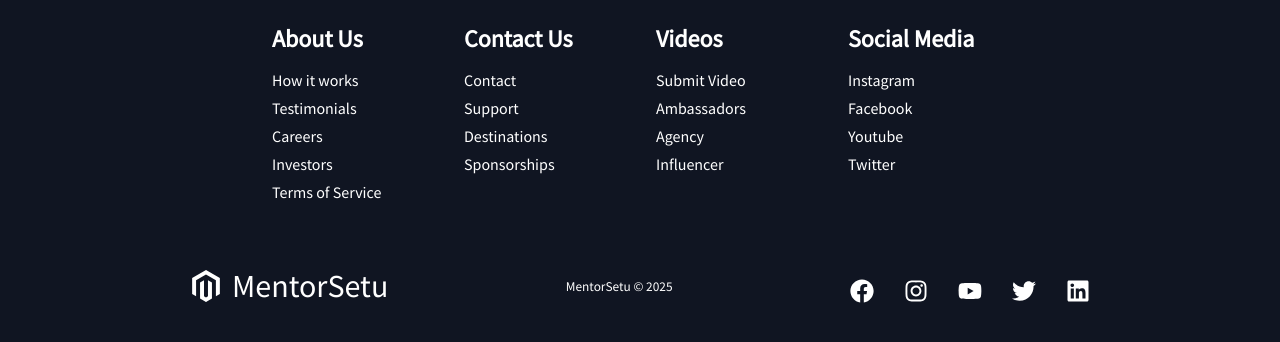
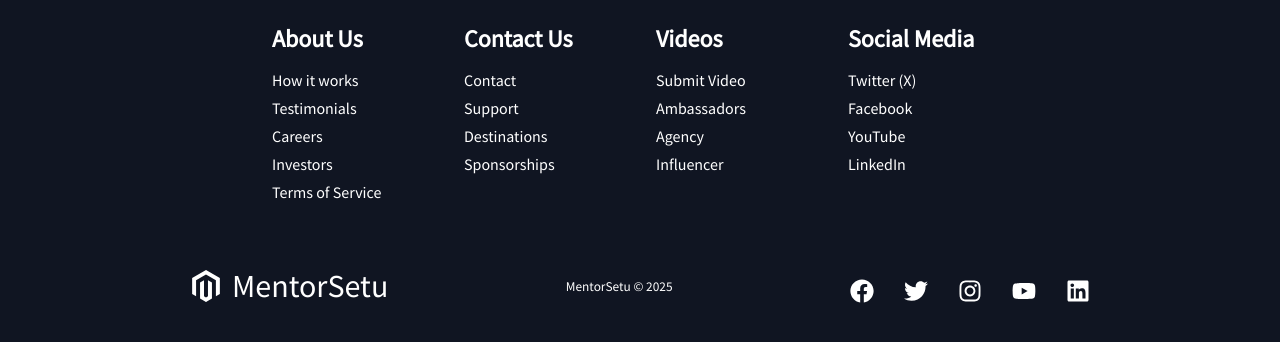
Before and after one commit to surajbhan93/MentorSetu, a React (Create React App) app: page /About in a window 1280 px wide. Shown: the part 3319-3661 px from the top of the page. Built offline with nearby package versions, Linux system fonts and the light colour scheme.

Commit message:
Update Footer.js

```diff
--- a/src/components/Footer/Footer.js
+++ b/src/components/Footer/Footer.js
@@ -72,10 +72,11 @@
           </FooterLinkItems>
           <FooterLinkItems>
             <FooterLinkTitle>Social Media</FooterLinkTitle>
-            <FooterLink to='/'>Instagram</FooterLink>
-            <FooterLink to='/'>Facebook</FooterLink>
-            <FooterLink to='/'>Youtube</FooterLink>
-            <FooterLink to='/'>Twitter</FooterLink>
+            <FooterLink as="a" href="https://x.com/MentorSetuJobs" target="_blank" rel="noopener noreferrer">Twitter (X)</FooterLink>
+            <FooterLink as="a" href="https://facebook.com" target="_blank" rel="noopener noreferrer">Facebook</FooterLink>
+            <FooterLink as="a" href="https://www.youtube.com/@Code_WithSuraj" target="_blank" rel="noopener noreferrer">YouTube</FooterLink>
+            <FooterLink as="a" href="https://www.linkedin.com/company/mentorsetu-ai/?viewAsMember=true" target="_blank" rel="noopener noreferrer">LinkedIn</FooterLink>
+
           </FooterLinkItems>
         </FooterLinksWrapper>
       </FooterLinksContainer>
@@ -87,22 +88,52 @@
           </SocialLogo>
           <WebsiteRights>MentorSetu © {date.getFullYear()} </WebsiteRights>
         <SocialIcons>
-            <SocialIconLink href='/' target='_blank' aria-label='Facebook'>
+  <SocialIconLink
+    href="https://facebook.com"
+    target="_blank"
+    rel="noopener noreferrer"
+    aria-label="Facebook"
+  >
     <FaFacebook />
   </SocialIconLink>
-            <SocialIconLink href='/' target='_blank' aria-label='Instagram'>
+
+  <SocialIconLink
+    href="https://x.com/MentorSetuJobs"
+    target="_blank"
+    rel="noopener noreferrer"
+    aria-label="Twitter (X)"
+  >
+    <FaTwitter />
+  </SocialIconLink>
+
+  <SocialIconLink
+    href="https://www.instagram.com" // optional: add your actual Instagram
+    target="_blank"
+    rel="noopener noreferrer"
+    aria-label="Instagram"
+  >
     <FaInstagram />
   </SocialIconLink>
-            <SocialIconLink href='/' target='_blank' aria-label='YouTube' >
+
+  <SocialIconLink
+    href="https://www.youtube.com/@Code_WithSuraj"
+    target="_blank"
+    rel="noopener noreferrer"
+    aria-label="YouTube"
+  >
     <FaYoutube />
   </SocialIconLink>
-            <SocialIconLink href='/' target='_blank' aria-label='Twitter'>
-              <FaTwitter />
-            </SocialIconLink>
-            <SocialIconLink href='/' target='_blank' aria-label='LinkedIn'>
+
+  <SocialIconLink
+    href="https://www.linkedin.com/company/mentorsetu-ai/?viewAsMember=true"
+    target="_blank"
+    rel="noopener noreferrer"
+    aria-label="LinkedIn"
+  >
     <FaLinkedin />
   </SocialIconLink>
 </SocialIcons>
+
         </SocialMediaWrap>
       </SocialMedia>
     </FooterContainer>
```
Lines whose indentation alone changed are shown as unchanged.
